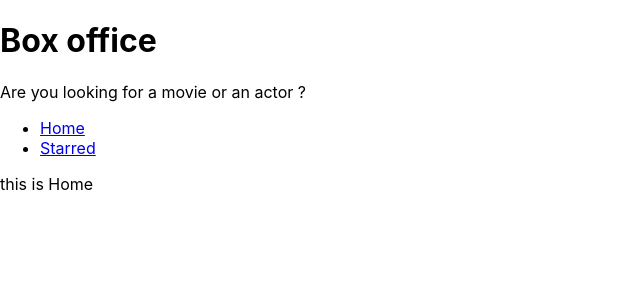
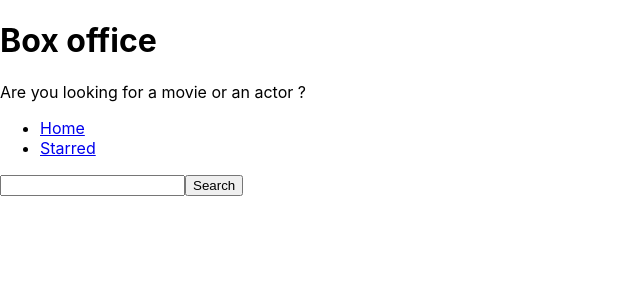
Before and after one commit to mickeytheone/box-office, a React (Create React App) app: page / in a window 1280 px wide. Shown: the top 300 px of the page, without its empty margins (0-640 px from the left). Built offline with nearby package versions, Linux system fonts and the light colour scheme.

Commit message:
create input and fetch results from tv maze api

```diff
--- a/src/pages/Home.js
+++ b/src/pages/Home.js
@@ -1,8 +1,38 @@
-import React from 'react';
+import React, { useState } from 'react';
 import MainPageLayout from '../components/MainPageLayout';
 
 const Home = () => {
-  return <MainPageLayout>this is Home</MainPageLayout>;
+  const [input, setInput] = useState('');
+  const onSearch = () => {
+    //  https://api.tvmaze.com/search/show?q=men
+    fetch(`https://api.tvmaze.com/search/show?q=${input}`)
+      .then(r => r.json())
+      .then(result => {
+        console.log(result);
+      });
+  };
+  const onInputChange = ev => {
+    setInput(ev.target.value);
+  };
+  const onKeyDown = ev => {
+    if (ev.keyCode === 13) {
+      onSearch();
+    }
+  };
+
+  return (
+    <MainPageLayout>
+      <input
+        type="text"
+        onChange={onInputChange}
+        onKeyDown={onKeyDown}
+        value={input}
+      />
+      <button type="button" onClick={onSearch}>
+        Search
+      </button>
+    </MainPageLayout>
+  );
 };
 
 export default Home;
```
